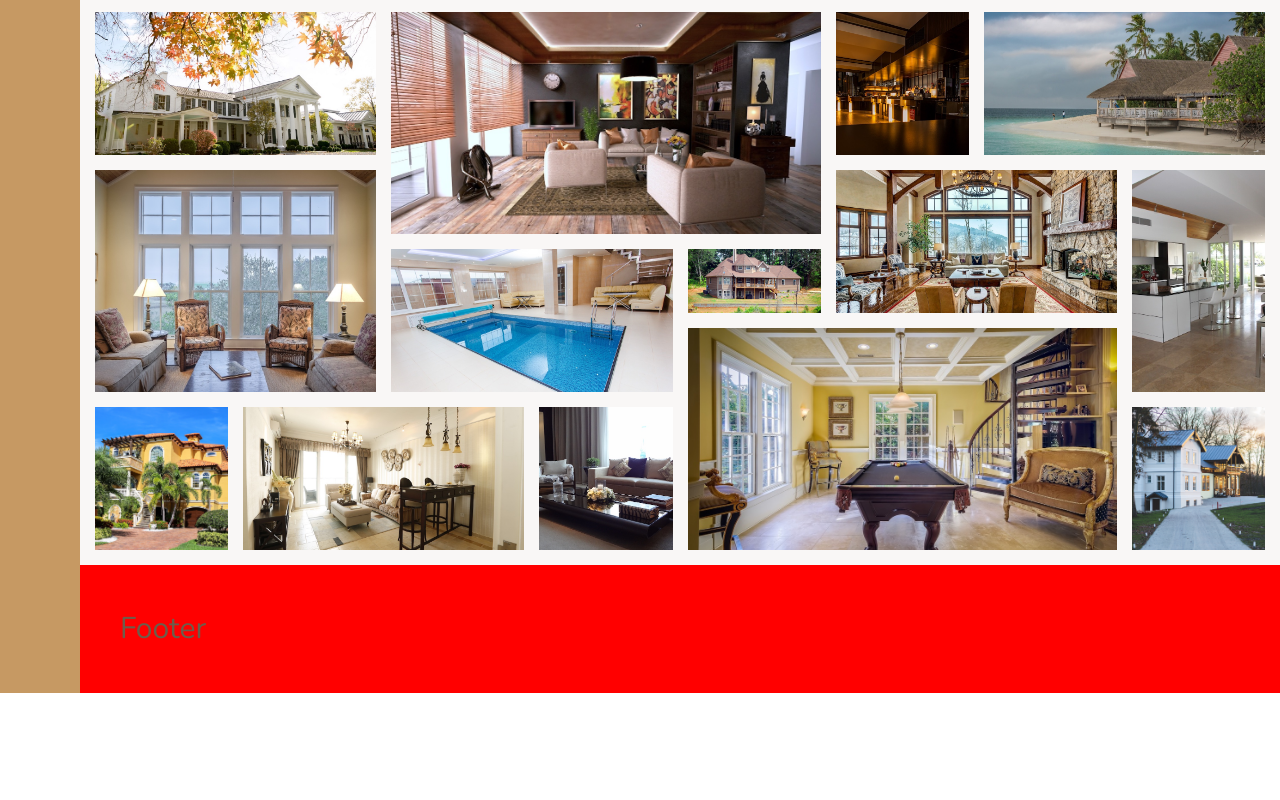
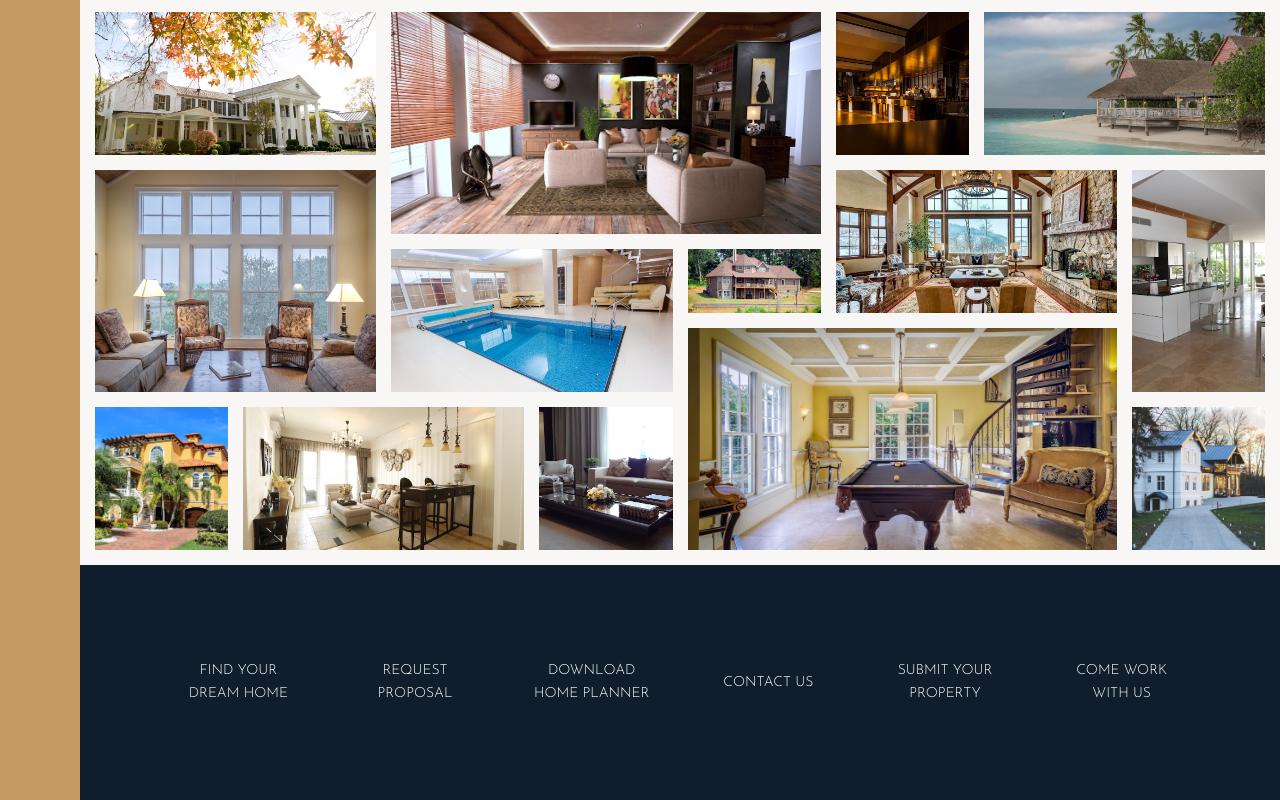
Before and after one commit to tihomirtx88/NexterApp, a website: page index.html in a window 1280 px wide. Shown: the part 3284-4084 px from the top of the page. Before the commit the page ends 3977 px from the top, so only its background shows below. Drawn offline with nearby package versions, Linux system fonts and the light colour scheme.

Commit message:
Implementing footer

```diff
--- a/index.html
+++ b/index.html
@@ -306,7 +306,26 @@
        </section>
 
        <footer class="footer">
-         Footer
+          <ul class="nav">
+            <li class="nav__item">
+                <a href="#" class="nav__link">Find Your Dream Home</a>
+            </li>
+            <li class="nav__item">
+                <a href="#" class="nav__link">REquest Proposal</a>
+            </li>
+            <li class="nav__item">
+                <a href="#" class="nav__link">Download home planner</a>
+            </li>
+            <li class="nav__item">
+                <a href="#" class="nav__link">Contact Us</a>
+            </li>
+            <li class="nav__item">
+                <a href="#" class="nav__link">Submit your property</a>
+            </li>
+            <li class="nav__item">
+                <a href="#" class="nav__link">Come work with us</a>
+            </li>
+        </ul>
        </footer>
     </body>
 </html>
--- a/sass/_footer.scss
+++ b/sass/_footer.scss
@@ -1,4 +1,33 @@
-.footer{
-    background-color: red;
-    grid-column: full-start / full-end;
+.footer {
+  background-color: $color-secondary;
+  grid-column: full-start / full-end;
+  padding: 8rem;
 }
+
+.nav {
+  list-style: none;
+
+  display: grid;
+  grid-template-columns: repeat(auto-fit, minmax(15rem, 1fr));
+  grid-gap: 2rem;
+  align-items: center;
+
+  &__link:link,
+  &__link:visited{
+    font-size: 1.4rem;
+    color: #fff;
+    text-decoration: none;
+    font-family: $font-display;
+    text-transform: uppercase;
+    text-align: center;
+    padding: 1.5rem;
+    display: block;
+    transition: all .2s;
+  }
+
+  &__link:hover,
+  &__link:active{
+    background-color: rgba($color: #fff, $alpha: .05);
+    transform: translateY(3px);
+  }
+}
```
Also changed, not shown: css/style.css.
